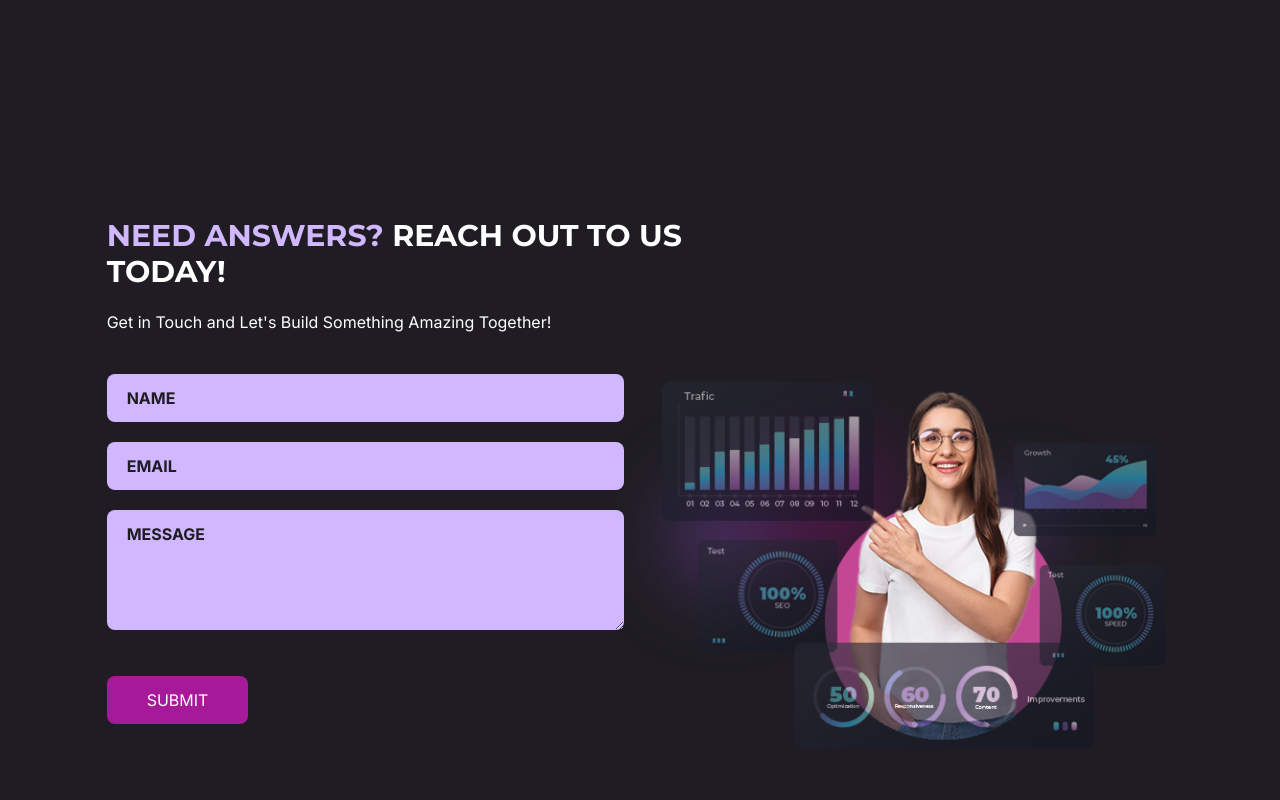
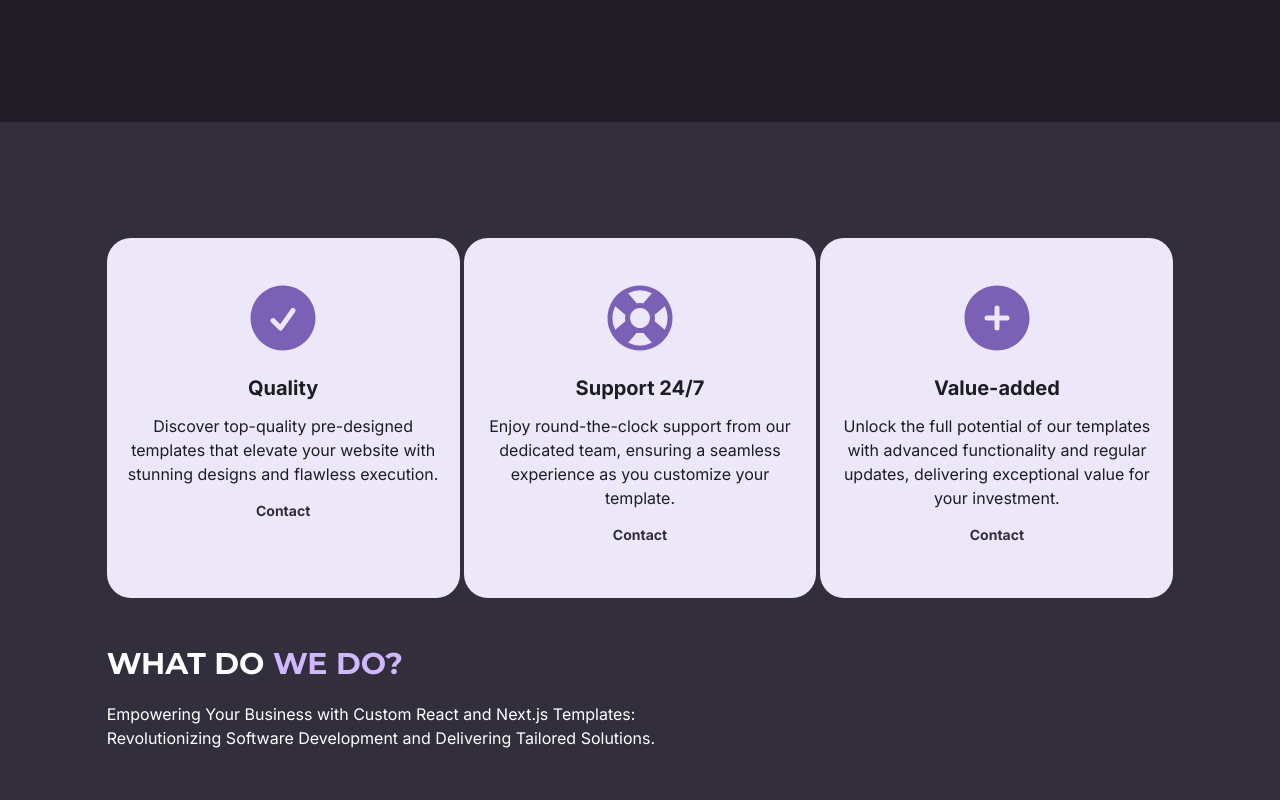
Before and after one commit to gabrielmaza/divzone, a Next.js app: page / in a window 1280 px wide. Shown: the part 2560-3360 px from the top of the page. Built offline with nearby package versions, Linux system fonts and the light colour scheme.

Commit message:
Services section Fixes #45

```diff
--- a/src/app/components/services/Benefit.tsx
+++ b/src/app/components/services/Benefit.tsx
@@ -22,7 +22,7 @@ export default function Benefit({
   return (
     <motion.div
       variants={childVariant}
-      className="relative md:w-1/3 h-fit md:h-[400px] lg:h-[360px] z-0 mt-5 rounded-3xl bg-gray-200 px-5 py-10 text-center"
+      className="relative md:w-1/3 h-fit md:h-[400px] lg:h-[360px] z-0 mt-5 rounded-3xl bg-gray-100 px-5 py-10 text-center"
     >
       <div className="mb-4 flex justify-center">{icon}</div>
 
--- a/src/app/page.tsx
+++ b/src/app/page.tsx
@@ -6,6 +6,7 @@ import Main from "./components/main";
 import ContactUs from "./components/contact-us";
 import Footer from "./components/footer";
 import NextjsTheme from "./components/nextjs-theme";
+import Services from "./components/services";
 
 export default function Home() {
   const [selectedPage, setSelectedPage] = useState<SelectedPageEnum>(
@@ -34,7 +35,7 @@ export default function Home() {
       />
       <Main setSelectedPage={setSelectedPage} />
       <NextjsTheme setSelectedPage={setSelectedPage} />
-      {/* <Services setSelectedPage={setSelectedPage} /> */}
+      <Services setSelectedPage={setSelectedPage} />
       <ContactUs setSelectedPage={setSelectedPage} />
       <Footer />
     </div>
```
